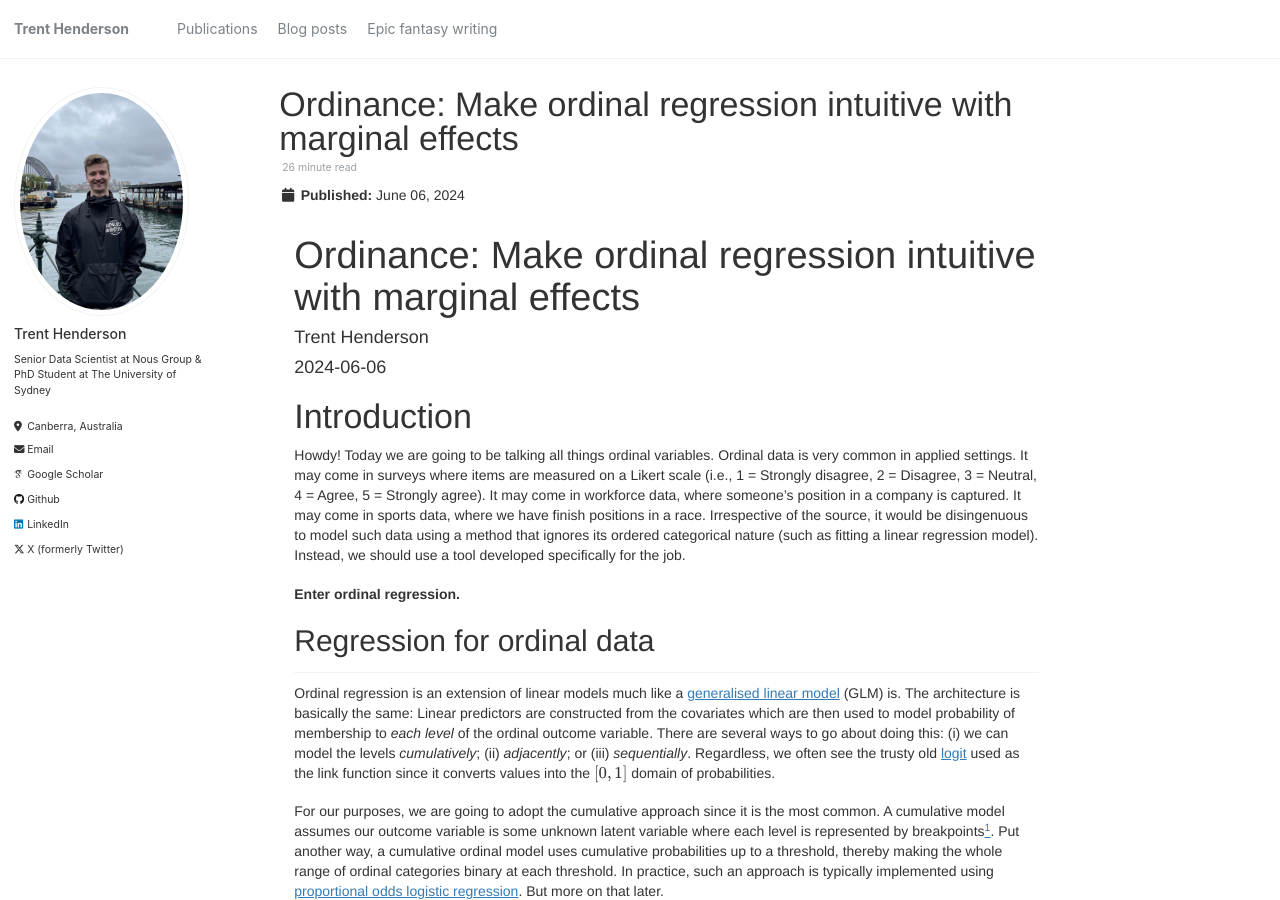
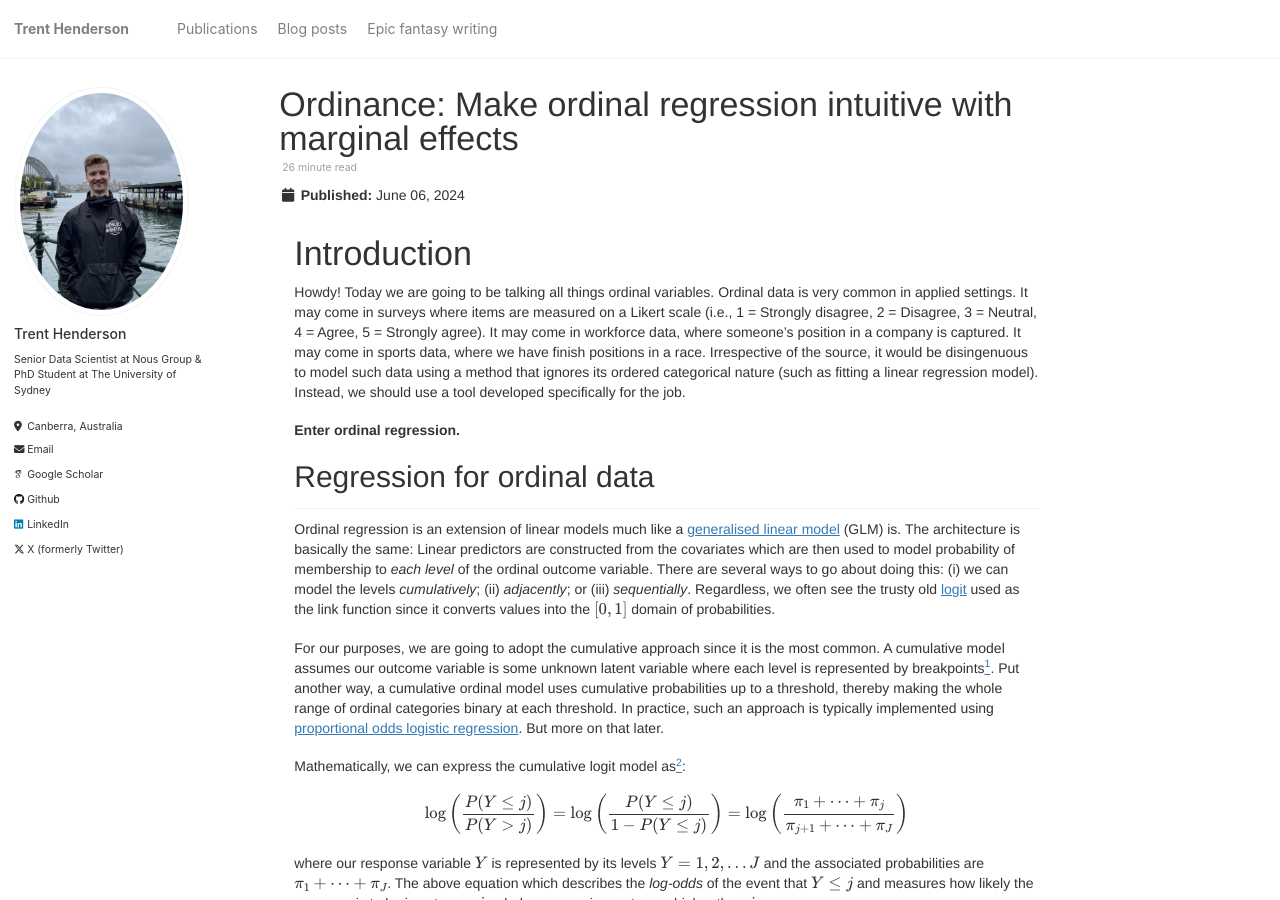
Before and after one commit to hendersontrent/hendersontrent.github.io, a Jekyll site: the page built from _posts/2024-06-06-ordinance.md, in a window 1280 px wide and 900 px high. Built offline with Jekyll 4.4.1, drawn with Linux system fonts in a browser that asks for light colours; some web fonts are replaced; formulas are drawn with MathJax 3.

Commit message:
Update 2024-06-06-ordinance.md

```diff
--- a/_posts/2024-06-06-ordinance.md
+++ b/_posts/2024-06-06-ordinance.md
@@ -15,13 +15,6 @@ tags:
 <meta charset="utf-8" />
 <meta name="generator" content="pandoc" />
 <meta http-equiv="X-UA-Compatible" content="IE=EDGE" />
-
-
-<meta name="author" content="Trent Henderson" />
-
-<meta name="date" content="2024-06-06" />
-
-<title>Ordinance: Make ordinal regression intuitive with marginal effects</title>
 
 <script>// Pandoc 2.9 adds attributes on both header and div. We remove the former (to
 // be compatible with the behavior of Pandoc < 2.8).
@@ -350,20 +343,6 @@ display: none;
 
 
 <div class="container-fluid main-container">
-
-
-
-
-<div id="header">
-
-
-
-<h1 class="title toc-ignore">Ordinance: Make ordinal regression
-intuitive with marginal effects</h1>
-<h4 class="author">Trent Henderson</h4>
-<h4 class="date">2024-06-06</h4>
-
-</div>
 
 
 <div id="introduction" class="section level1">
```
